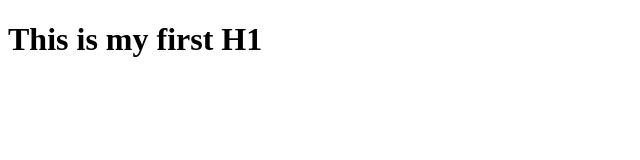
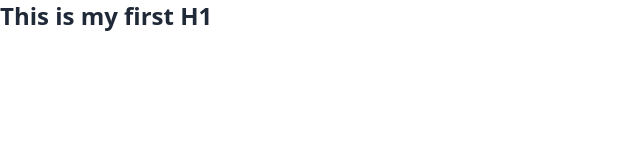
Before and after one commit to MHoshen/legal-solusions, a plain HTML site: page index.html in a window 1280 px wide. Shown: the whole page, without its empty margins (0-640 px from the left). Drawn offline with nearby package versions, Linux system fonts and the light colour scheme.

Commit message:
tailwind config file added

```diff
--- a/index.html
+++ b/index.html
@@ -4,8 +4,14 @@
     <meta charset="UTF-8" />
     <meta name="viewport" content="width=device-width, initial-scale=1.0" />
     <title>Legal Solusions</title>
+    <link
+      href="https://cdn.jsdelivr.net/npm/daisyui@4.12.23/dist/full.min.css"
+      rel="stylesheet"
+      type="text/css"
+    />
+    <script src="https://cdn.tailwindcss.com"></script>
   </head>
   <body>
-    <h1>This is my first H1</h1>
+    <h1 class="text-2xl font-bold">This is my first H1</h1>
   </body>
 </html>
--- /dev/null
+++ b/tailwind.config.js
@@ -0,0 +1,8 @@
+/** @type {import('tailwindcss').Config} */
+module.exports = {
+    content: ["./src/**/*.{html,js}"],
+    theme: {
+      extend: {},
+    },
+    plugins: [],
+  }
```
